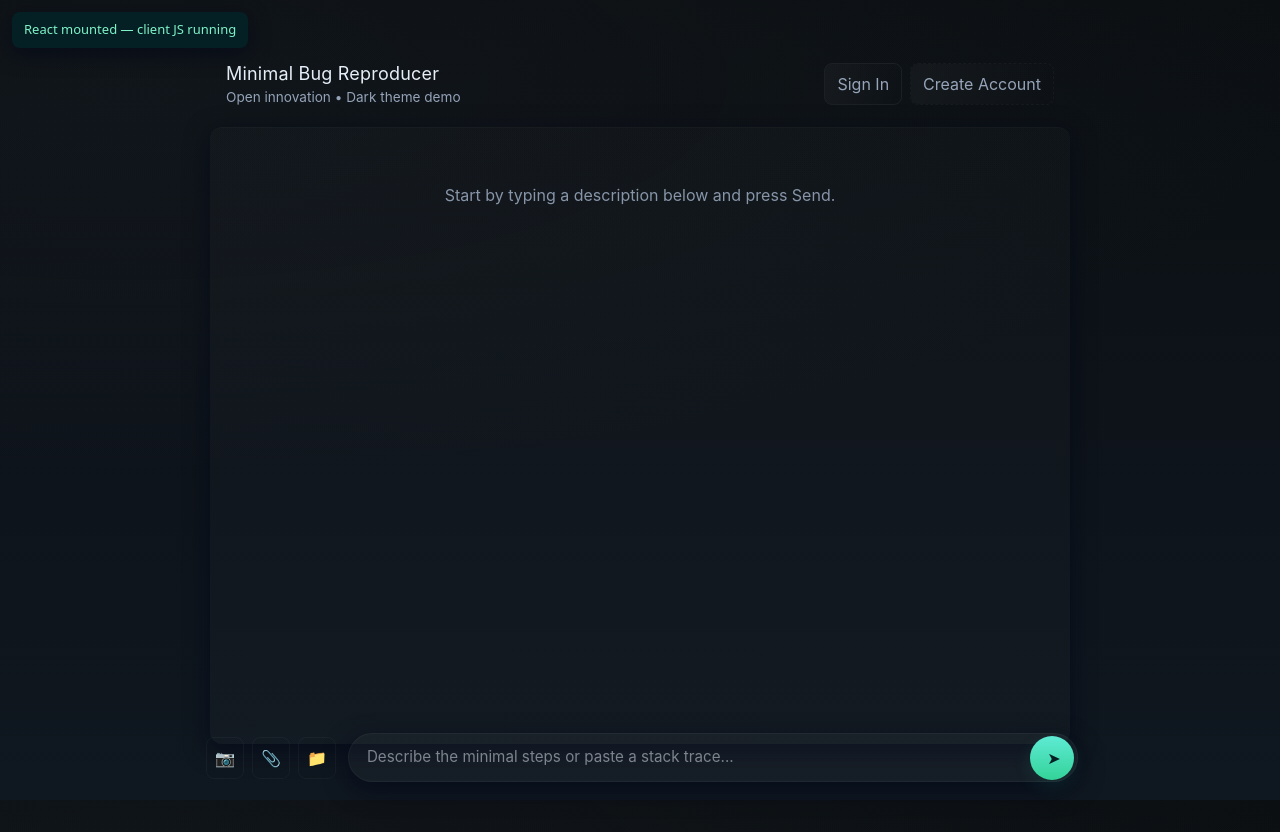
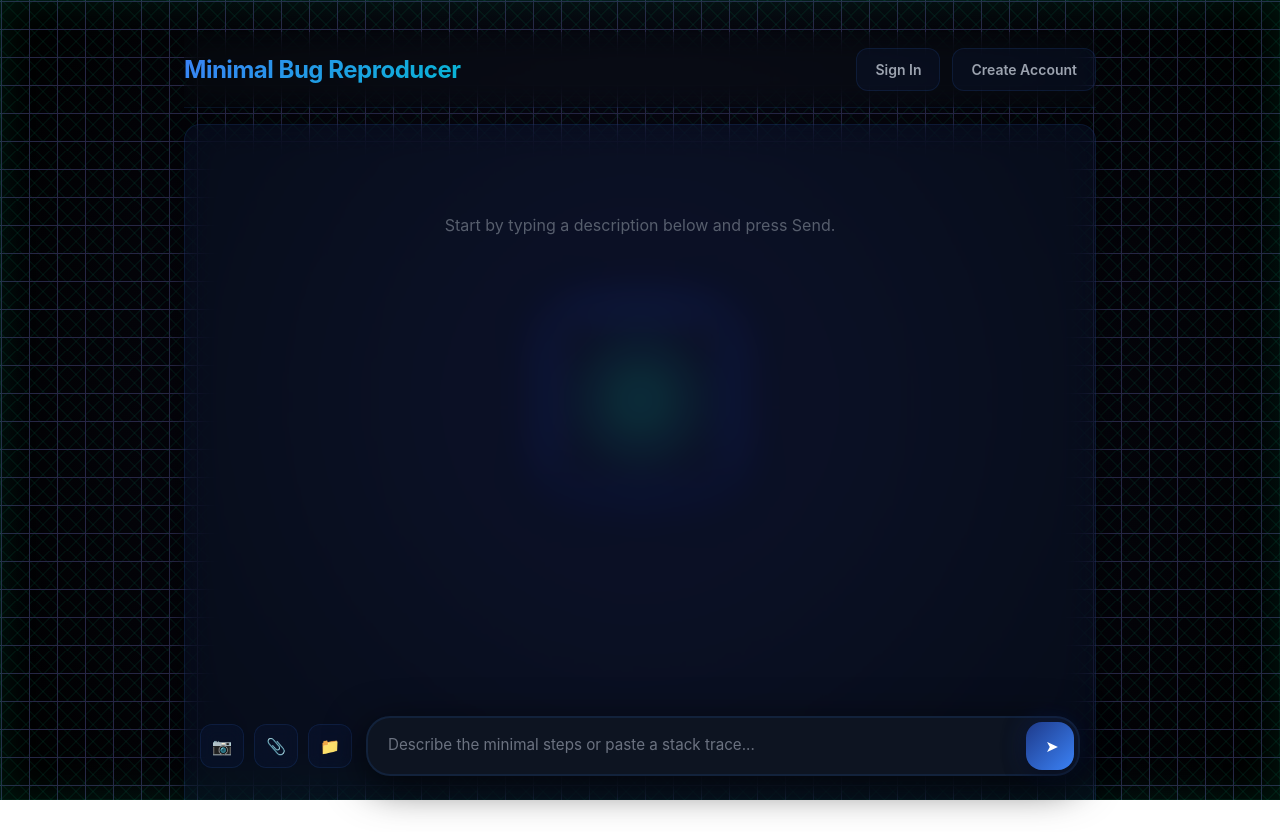
Before and after one commit to Kr-Suryansh/Minimal-Bug-Recreator, a React (Vite) app in the folder Frontend/: page / in a window 1280 px wide. After the commit the page ends 800 px from the top, so only its background shows below. Built offline with nearby package versions, Linux system fonts and the light colour scheme.

Commit message:
updatedfrontend

```diff
--- a/Frontend/src/components/ChatUI.jsx
+++ b/Frontend/src/components/ChatUI.jsx
@@ -72,12 +72,11 @@ export default function ChatUI() {
       <div className="chat-header">
         <div className="chat-title">
           <h1>Minimal Bug Reproducer</h1>
-          <p className="muted">Open innovation • Dark theme demo</p>
         </div>
 
         <div className="auth-btns">
-          <button className="auth-btn" onClick={() => { setAuthMode('signin'); setAuthOpen(true)}}>Sign In</button>
-          <button className="auth-btn ghost" onClick={() => { setAuthMode('create'); setAuthOpen(true)}}>Create Account</button>
+          <button className="auth-btn" onClick={() => { setAuthMode('signin'); setAuthOpen(true)}}><span>Sign In</span></button>
+          <button className="auth-btn" onClick={() => { setAuthMode('create'); setAuthOpen(true)}}><span>Create Account</span></button>
         </div>
       </div>
 
--- a/Frontend/src/styles/chat.css
+++ b/Frontend/src/styles/chat.css
@@ -1,83 +1,389 @@
 :root{
-  --bg-1: #0b0f12;
-  --bg-2: #0f1720;
-  --panel: rgba(255,255,255,0.03);
-  --accent: #6ee7b7;
-  --muted: #94a3b8;
-  --glass: rgba(255,255,255,0.03);
+  /* Dark blue-black shaded palette */
+  --bg-base: #050a14;
+  --bg-elevated: #0a0f1a;
+  --bg-surface: #0d1421;
+  --bg-panel: #111827;
+
+  /* Deep blue accents */
+  --primary: #1e40af;
+  --primary-light: #3b82f6;
+  --primary-dark: #1e3a8a;
+  --secondary: #6366f1;
+  --accent-blue: #0ea5e9;
+  --accent-cyan: #06b6d4;
+
+  /* Text colors */
+  --text-primary: #e5e7eb;
+  --text-secondary: #9ca3af;
+  --text-muted: #6b7280;
+
+  /* Glass effect with blue tint */
+  --glass-border: rgba(59, 130, 246, 0.12);
+  --glass-bg: rgba(30, 64, 175, 0.08);
+  --glass-bg-hover: rgba(59, 130, 246, 0.15);
+
+  /* Shadows with blue tint */
+  --shadow-sm: 0 2px 8px rgba(0, 0, 0, 0.5);
+  --shadow-md: 0 4px 20px rgba(0, 0, 0, 0.6);
+  --shadow-lg: 0 10px 40px rgba(0, 0, 0, 0.7);
+  --shadow-glow: 0 0 40px rgba(30, 64, 175, 0.2);
+
+  /* Spacing */
+  --composer-space: 140px;
+}
+
+/* Matrix Background */
+.matrix-container {
+  position: fixed;
+  top: 0;
+  left: 0;
+  width: 100%;
+  height: 100%;
+  perspective: 1500px;
+  background-color: #0d0d1a;
+  overflow: hidden;
+  z-index: 0;
+}
+
+.matrix-grid {
+  width: 100%;
+  height: 100%;
+  background: linear-gradient(#262645 1px, transparent 1px),
+    linear-gradient(90deg, #262645 1px, transparent 1px),
+    repeating-linear-gradient(
+      45deg,
+      rgba(0, 255, 170, 0.05) 0px 1px,
+      transparent 1px 12px
+    ),
+    repeating-linear-gradient(
+      -45deg,
+      rgba(0, 255, 170, 0.05) 0px 1px,
+      transparent 1px 12px
+    ),
+    radial-gradient(circle at center, #0a0a1a 0%, #000 100%);
+  background-size:
+    28px 28px,
+    28px 28px,
+    50px 50px,
+    50px 50px,
+    cover;
+  border: 1px solid rgba(0, 255, 170, 0.1);
+  box-shadow:
+    inset 0 0 40px rgba(0, 255, 170, 0.1),
+    0 0 60px rgba(0, 255, 170, 0.15);
+  transform-style: preserve-3d;
+  transition: all 0.6s ease-in-out;
+  position: relative;
+}
+
+.matrix-grid::before {
+  content: "";
+  position: absolute;
+  top: 0;
+  left: 0;
+  right: 0;
+  bottom: 0;
+  background: linear-gradient(
+    90deg,
+    transparent,
+    rgba(0, 255, 170, 0.4),
+    transparent
+  );
+  animation: borderFlow 6s linear infinite;
+  pointer-events: none;
+  mask:
+    linear-gradient(#fff 0 0) padding-box,
+    linear-gradient(#fff 0 0);
+  mask-composite: exclude;
+}
+
+.matrix-grid::after {
+  content: "";
+  position: absolute;
+  top: 50%;
+  left: 50%;
+  width: 160px;
+  height: 160px;
+  background: radial-gradient(
+    circle,
+    rgba(0, 255, 170, 0.15) 0%,
+    transparent 70%
+  );
+  transform: translate(-50%, -50%);
+  animation: pulse 3.5s ease-in-out infinite alternate;
+  z-index: 1;
+}
+
+@keyframes borderFlow {
+  0% {
+    background-position: 0% 50%;
+  }
+  100% {
+    background-position: 200% 50%;
+  }
+}
+
+@keyframes pulse {
+  0% {
+    transform: translate(-50%, -50%) scale(0.85);
+    opacity: 0.2;
+  }
+  100% {
+    transform: translate(-50%, -50%) scale(1.1);
+    opacity: 0.5;
+  }
 }
 
 /* Layout */
-html,body,#root{height:100%;}
+html,body,#root{height:100%; overflow:hidden;}
 body{
   margin:0;
-  font-family: Inter, ui-sans-serif, system-ui, -apple-system, 'Segoe UI', Roboto, 'Helvetica Neue', Arial;
-  background: radial-gradient(1200px 400px at 10% 10%, rgba(100,116,139,0.06), transparent), linear-gradient(180deg,var(--bg-1),var(--bg-2));
-  color: #e6eef8;
+  font-family: 'Inter', -apple-system, BlinkMacSystemFont, 'Segoe UI', Roboto, 'Helvetica Neue', Arial, sans-serif;
+  color: var(--text-primary);
   -webkit-font-smoothing:antialiased;
+  -moz-osx-font-smoothing: grayscale;
+}
+
+#root {
+  position: relative;
+  z-index: 1;
 }
 
 .chat-shell{
-  max-width:900px;
+  max-width:960px;
   height:100vh;
   margin:0 auto;
   display:flex;
   flex-direction:column;
-  padding:1.25rem;
+  padding:0 1.5rem 1rem 1.5rem;
   box-sizing:border-box;
+  position:relative;
 }
 
 .chat-header{
-  padding:0.5rem 1rem;
+  padding:1rem 0;
   display:flex;
   align-items:center;
   justify-content:space-between;
-  gap:0.125rem;
+  gap:0.5rem;
+  border-bottom: 1px solid var(--glass-border);
+  backdrop-filter: blur(12px);
 }
-.chat-header h1{margin:0;font-size:1.125rem;letter-spacing:0.2px}
-.muted{color:var(--muted);font-size:0.85rem;margin:0}
+.chat-header h1{
+  margin:0;
+  font-size:1.5rem;
+  font-weight:700;
+  letter-spacing:-0.02em;
+  background: linear-gradient(135deg, var(--primary-light), var(--accent-cyan));
+  -webkit-background-clip: text;
+  -webkit-text-fill-color: transparent;
+  background-clip: text;
+}
+.muted{color:var(--text-muted);font-size:0.875rem;margin:0;font-weight:500}
 
-.chat-title{display:flex;flex-direction:column;align-items:flex-start}
+.chat-title{display:flex;flex-direction:column;align-items:flex-start;gap:0.25rem}
 
-.auth-btns{display:flex;gap:0.5rem;align-items:center}
-.auth-btn{background:transparent;border:1px solid rgba(255,255,255,0.06);color:var(--muted);padding:8px 12px;border-radius:8px;cursor:pointer;transition:all 160ms ease}
-.auth-btn:hover{transform:translateY(-3px);box-shadow:0 8px 20px rgba(2,8,30,0.6);color:#e6eef8;border-color:rgba(255,255,255,0.12)}
-.auth-btn.ghost{background:transparent;border:1px dashed rgba(255,255,255,0.04)}
+.auth-btns{display:flex;gap:0.75rem;align-items:center}
+.auth-btn{
+  background: var(--glass-bg);
+  border:1px solid var(--glass-border);
+  color:var(--text-secondary);
+  padding:10px 18px;
+  border-radius:12px;
+  cursor:pointer;
+  transition:all 250ms cubic-bezier(0.4, 0, 0.2, 1);
+  font-weight:600;
+  font-size:0.875rem;
+  backdrop-filter: blur(8px);
+  position:relative;
+  overflow:hidden;
+}
+.auth-btn::before{
+  content:'';
+  position:absolute;
+  inset:0;
+  background: linear-gradient(135deg, var(--primary), var(--secondary));
+  opacity:0;
+  transition: opacity 250ms ease;
+}
+.auth-btn span{position:relative;z-index:1}
+.auth-btn:hover{
+  transform:translateY(-2px);
+  box-shadow: var(--shadow-md), var(--shadow-glow);
+  border-color: var(--primary);
+  color:var(--text-primary);
+}
+.auth-btn:hover::before{opacity:0.1}
+.auth-btn:active{transform:translateY(0) scale(0.98)}
 
 /* Modal styles */
-.modal-overlay{position:fixed;inset:0;background:linear-gradient(0deg, rgba(2,6,23,0.6), rgba(2,6,23,0.6));display:flex;align-items:center;justify-content:center;z-index:9999;animation: fadeIn .16s ease}
-.modal{width:420px;max-width:92%;background:linear-gradient(180deg, rgba(255,255,255,0.02), rgba(255,255,255,0.015));border-radius:12px;padding:20px 22px;box-shadow:0 24px 80px rgba(2,6,23,0.75);position:relative;transform-origin:center;animation: popIn .18s cubic-bezier(.2,.9,.28,1)}
-.modal-close{position:absolute;right:10px;top:10px;border:none;background:transparent;color:var(--muted);font-size:18px;cursor:pointer}
-.modal-title{margin:0 0 6px 0;color:#e6eef8}
-.modal-sub{color:var(--muted);font-size:0.9rem;margin:0 0 12px}
-.modal-form{display:flex;flex-direction:column;gap:10px}
-.form-row{display:flex;flex-direction:column;gap:6px}
-.form-row span{color:var(--muted);font-size:0.78rem}
-.form-row input{padding:10px 12px;border-radius:8px;border:1px solid rgba(255,255,255,0.04);background:transparent;color:#e6eef8;outline:none}
-.form-error{color:#ffb4b4;background:rgba(255,180,180,0.04);padding:8px;border-radius:8px}
-.form-actions{display:flex;gap:8px;justify-content:flex-end;margin-top:6px}
-.primary{background:linear-gradient(90deg,#6ee7b7,#7c3aed);color:#041014;border:none;padding:10px 14px;border-radius:10px;cursor:pointer}
-.primary.loading{opacity:0.9}
-.ghost{background:transparent;border:1px solid rgba(255,255,255,0.06);color:var(--muted);padding:8px 12px;border-radius:8px}
+.modal-overlay{
+  position:fixed;
+  inset:0;
+  background: rgba(10, 14, 39, 0.85);
+  backdrop-filter: blur(12px);
+  display:flex;
+  align-items:center;
+  justify-content:center;
+  z-index:9999;
+  animation: fadeIn 200ms ease;
+}
+.modal{
+  width:460px;
+  max-width:92%;
+  background: var(--bg-panel);
+  border:1px solid var(--glass-border);
+  border-radius:24px;
+  padding:32px;
+  box-shadow: var(--shadow-lg), 0 0 50px rgba(30, 64, 175, 0.2);
+  position:relative;
+  transform-origin:center;
+  animation: popIn 300ms cubic-bezier(0.4, 0, 0.2, 1);
+}
+.modal-close{
+  position:absolute;
+  right:16px;
+  top:16px;
+  border:none;
+  background: var(--glass-bg);
+  color:var(--text-secondary);
+  font-size:20px;
+  cursor:pointer;
+  width:32px;
+  height:32px;
+  border-radius:10px;
+  display:flex;
+  align-items:center;
+  justify-content:center;
+  transition: all 200ms ease;
+}
+.modal-close:hover{
+  background: var(--glass-bg-hover);
+  color:var(--text-primary);
+  transform:rotate(90deg);
+}
+.modal-title{
+  margin:0 0 8px 0;
+  color:var(--text-primary);
+  font-size:1.75rem;
+  font-weight:700;
+  letter-spacing:-0.02em;
+}
+.modal-sub{
+  color:var(--text-secondary);
+  font-size:0.95rem;
+  margin:0 0 24px;
+  line-height:1.5;
+}
+.modal-form{display:flex;flex-direction:column;gap:16px}
+.form-row{display:flex;flex-direction:column;gap:8px}
+.form-row span{
+  color:var(--text-secondary);
+  font-size:0.875rem;
+  font-weight:600;
+  text-transform:uppercase;
+  letter-spacing:0.05em;
+}
+.form-row input{
+  padding:14px 16px;
+  border-radius:12px;
+  border:2px solid var(--glass-border);
+  background: var(--glass-bg);
+  color:var(--text-primary);
+  outline:none;
+  font-size:0.95rem;
+  transition: all 200ms ease;
+  backdrop-filter: blur(8px);
+}
+.form-row input:focus{
+  border-color: var(--primary-light);
+  background: var(--glass-bg-hover);
+  box-shadow: 0 0 0 4px rgba(30, 64, 175, 0.15);
+}
+.form-error{
+  color:#ff6b6b;
+  background: rgba(255, 107, 107, 0.08);
+  border:1px solid rgba(255, 107, 107, 0.2);
+  padding:12px;
+  border-radius:12px;
+  font-size:0.875rem;
+  font-weight:500;
+}
+.form-actions{display:flex;gap:12px;justify-content:flex-end;margin-top:8px}
+.primary{
+  background: linear-gradient(135deg, var(--primary-dark), var(--primary-light));
+  color:white;
+  border:none;
+  padding:12px 24px;
+  border-radius:12px;
+  cursor:pointer;
+  font-weight:600;
+  font-size:0.95rem;
+  transition: all 250ms cubic-bezier(0.4, 0, 0.2, 1);
+  box-shadow: var(--shadow-md), 0 0 25px rgba(30, 64, 175, 0.35);
+}
+.primary:hover{
+  transform:translateY(-2px);
+  box-shadow: var(--shadow-lg), 0 0 35px rgba(30, 64, 175, 0.5);
+}
+.primary:active{transform:translateY(0) scale(0.98)}
+.primary.loading{opacity:0.8; cursor:wait}
+.ghost{
+  background: var(--glass-bg);
+  border:1px solid var(--glass-border);
+  color:var(--text-secondary);
+  padding:12px 24px;
+  border-radius:12px;
+  cursor:pointer;
+  font-weight:600;
+  font-size:0.95rem;
+  transition: all 200ms ease;
+}
+.ghost:hover{
+  background: var(--glass-bg-hover);
+  color:var(--text-primary);
+  transform:translateY(-1px);
+}
 
-@keyframes popIn{from{opacity:0;transform:translateY(8px) scale(.98)}to{opacity:1;transform:none}}
+@keyframes popIn{
+  from{opacity:0;transform:translateY(20px) scale(0.95)}
+  to{opacity:1;transform:translateY(0) scale(1)}
+}
 @keyframes fadeIn{from{opacity:0}to{opacity:1}}
 
 .messages{
   flex:1 1 auto;
-  margin:0.75rem 0 4.25rem 0; /* leave space for composer */
-  padding:1rem;
-  border-radius:12px;
-  background: linear-gradient(180deg, rgba(255,255,255,0.01), rgba(255,255,255,0.015));
-  box-shadow: 0 6px 24px rgba(2,6,23,0.6), inset 0 1px 0 rgba(255,255,255,0.02);
+  min-height:0;
+  margin:1rem 0 0 0;
+  padding:1.5rem;
+  padding-bottom: calc(var(--composer-space) + 20px);
+  border-radius:16px;
+  background: var(--glass-bg);
+  border:1px solid var(--glass-border);
+  box-shadow: var(--shadow-md);
   overflow:auto;
+  backdrop-filter: blur(16px);
+  -webkit-overflow-scrolling: touch;
 }
 
+.messages::-webkit-scrollbar{width:8px}
+.messages::-webkit-scrollbar-track{background:transparent}
+.messages::-webkit-scrollbar-thumb{
+  background: var(--glass-border);
+  border-radius:8px;
+  border:2px solid transparent;
+  background-clip: padding-box;
+}
+.messages::-webkit-scrollbar-thumb:hover{background: var(--glass-bg-hover); background-clip: padding-box;}
+
 .empty{
-  color:var(--muted);
+  color:var(--text-muted);
   text-align:center;
-  margin-top:2.5rem;
-  opacity:0.9;
+  margin-top:4rem;
+  opacity:0.8;
+  font-size:1rem;
+  animation: floatSlow 6s ease-in-out infinite;
 }
 
 .file-attach{display:flex;align-items:center;gap:10px}
@@ -85,117 +391,171 @@ body{
 .attach-name{font-size:0.9rem;color:var(--muted)}
 .attach-icon{font-size:22px}
 
-.message{display:flex;margin:0.5rem 0}
+.message{
+  display:flex;
+  margin:1rem 0;
+  animation: msgFadeIn 350ms cubic-bezier(0.4, 0, 0.2, 1) both;
+}
 .message .bubble{
   display:inline-block;
-  padding:0.65rem 0.9rem;
-  border-radius:12px;
-  max-width:78%;
-  background: linear-gradient(180deg, rgba(255,255,255,0.02), rgba(255,255,255,0.01));
-  color: #e6eef8;
-  animation: msgFadeIn 220ms ease both;
+  padding:1rem 1.25rem;
+  border-radius:16px;
+  max-width:75%;
+  background: var(--bg-surface);
+  border:1px solid var(--glass-border);
+  color: var(--text-primary);
+  box-shadow: var(--shadow-sm);
+  backdrop-filter: blur(8px);
+  transition: all 280ms cubic-bezier(0.4, 0, 0.2, 1);
+  line-height:1.6;
+  font-size:0.95rem;
+}
+
+.message .bubble:hover{
+  transform: translateY(-2px) scale(1.01);
+  box-shadow: var(--shadow-md);
+  border-color: var(--glass-bg-hover);
 }
 
 .from-user{justify-content:flex-end}
-.from-user .bubble{background:linear-gradient(90deg,#0ea5a1, #7c3aed); box-shadow: 0 6px 18px rgba(30,30,60,0.45);}
+.from-user .bubble{
+  background: linear-gradient(135deg, var(--primary-dark), var(--primary));
+  border:1px solid rgba(30, 64, 175, 0.3);
+  box-shadow: var(--shadow-md), 0 0 25px rgba(30, 64, 175, 0.25);
+  color: white;
+  font-weight:500;
+}
+.from-user .bubble:hover{
+  box-shadow: var(--shadow-lg), 0 0 35px rgba(30, 64, 175, 0.35);
+  transform: translateY(-3px) scale(1.02);
+}
 
-@keyframes msgFadeIn{from{opacity:0;transform:translateY(6px)}to{opacity:1;transform:none}}
+@keyframes msgFadeIn{
+  from{opacity:0;transform:translateY(12px) scale(0.95)}
+  to{opacity:1;transform:translateY(0) scale(1)}
+}
 
 .composer{
   position:fixed;
   left:50%;
   transform:translateX(-50%);
-  bottom:18px;
+  bottom:24px;
   display:flex;
   align-items:center;
-  width:calc(100% - 32px);
-  max-width:900px;
-  padding:0 16px;
+  width:calc(100% - 48px);
+  max-width:920px;
+  padding:0 20px;
   box-sizing:border-box;
   pointer-events:none;
+  z-index:100;
 }
 .composer > *{pointer-events:auto}
 
-.composer-left{display:flex;align-items:center;gap:8px;margin-right:12px;flex:0 0 auto}
-.attach-btn{background:transparent;border:1px solid rgba(255,255,255,0.04);color:var(--muted);padding:8px;border-radius:8px;cursor:pointer;transition:transform .14s ease,box-shadow .14s}
-.attach-btn:hover{transform:translateY(-3px);box-shadow:0 10px 30px rgba(2,8,30,0.5);color:#e6eef8}
+.composer-left{
+  display:flex;
+  align-items:center;
+  gap:10px;
+  margin-right:14px;
+  flex:0 0 auto;
+}
+.attach-btn{
+  background: var(--glass-bg);
+  border:1px solid var(--glass-border);
+  color:var(--text-secondary);
+  padding:10px;
+  border-radius:12px;
+  cursor:pointer;
+  transition:all 220ms cubic-bezier(0.4, 0, 0.2, 1);
+  backdrop-filter: blur(8px);
+  display:flex;
+  align-items:center;
+  justify-content:center;
+  width:44px;
+  height:44px;
+}
+.attach-btn:hover{
+  transform:translateY(-3px) scale(1.05);
+  box-shadow: var(--shadow-md);
+  color:var(--text-primary);
+  border-color: var(--primary);
+  background: var(--glass-bg-hover);
+}
+.attach-btn:active{transform:translateY(-1px) scale(1)}
 
-.composer-inner{display:flex;align-items:center;flex:1;gap:8px}
+.composer-inner{
+  display:flex;
+  align-items:center;
+  flex:1;
+  gap:10px;
+  background: var(--bg-surface);
+  border:2px solid var(--glass-border);
+  border-radius:24px;
+  padding:4px 4px 4px 20px;
+  box-shadow: var(--shadow-lg), 0 0 0 1px rgba(59, 130, 246, 0);
+  backdrop-filter: blur(20px);
+  transition: all 280ms cubic-bezier(0.4, 0, 0.2, 1);
+}
+.composer-inner:focus-within{
+  border-color: var(--primary-light);
+  box-shadow: var(--shadow-lg), 0 0 0 4px rgba(30, 64, 175, 0.2);
+}
 
 .composer-input{
   flex:1 1 auto;
-  min-height:44px;
+  min-height:48px;
+  max-height:180px;
   resize:none;
-  border-radius:999px;
-  padding:12px 18px;
-  background:var(--panel);
-  border:1px solid rgba(255,255,255,0.04);
-  color: #e6eef8;
-  box-shadow: 0 8px 24px rgba(2,6,23,0.6);
+  border:none;
+  padding:12px 0;
+  background:transparent;
+  color: var(--text-primary);
   outline:none;
   font-size:0.95rem;
-  transition: box-shadow 150ms ease, transform 120ms ease;
+  font-family: inherit;
+  line-height:1.5;
 }
-.composer-input:focus{box-shadow: 0 12px 36px rgba(2,6,23,0.7); transform: translateY(-2px)}
+.composer-input::placeholder{color:var(--text-muted); font-weight:400}
 
 .send-btn{
   position:relative;
-  margin-left:-56px;
-  width:44px;
-  height:44px;
-  border-radius:999px;
+  width:48px;
+  height:48px;
+  border-radius:16px;
   border:none;
   display:inline-flex;
   align-items:center;
   justify-content:center;
-  background:linear-gradient(180deg,#5eead4,#34d399);
-  color:#042024;
-  box-shadow: 0 6px 18px rgba(50,200,170,0.12);
+  background: linear-gradient(135deg, var(--primary-dark), var(--primary-light));
+  color:white;
+  box-shadow: var(--shadow-md), 0 0 25px rgba(30, 64, 175, 0.35);
   cursor:pointer;
   transform-origin:center;
-  transition: transform 140ms cubic-bezier(.2,.9,.3,1), box-shadow 140ms;
+  transition: all 250ms cubic-bezier(0.4, 0, 0.2, 1);
+  flex-shrink:0;
 }
-.send-btn:hover{transform:translateY(-3px) scale(1.03)}
-.send-btn:active{transform:translateY(0) scale(0.98)}
-.send-btn .send-icon{display:inline-block;transform:translateX(2px)}
+.send-btn:hover{
+  transform:translateY(-2px) scale(1.08);
+  box-shadow: var(--shadow-lg), 0 0 35px rgba(30, 64, 175, 0.5);
+}
+.send-btn:active{transform:translateY(0) scale(0.95)}
+.send-btn .send-icon{
+  display:inline-block;
+  transform:translateX(2px);
+  transition:transform 250ms cubic-bezier(0.4, 0, 0.2, 1);
+}
+.send-btn:hover .send-icon{transform:translateX(4px) rotate(-10deg) scale(1.1)}
 
-.send-btn.sending{animation: pulse 900ms infinite}
-@keyframes pulse{0%{box-shadow:0 6px 18px rgba(50,200,170,0.12)}50%{box-shadow:0 12px 36px rgba(50,200,170,0.16)}100%{box-shadow:0 6px 18px rgba(50,200,170,0.12)}}
-
-/* Extra interactive hover animations */
-.message .bubble{
-  transition: transform 220ms cubic-bezier(.2,.9,.3,1), box-shadow 220ms, filter 220ms;
-}
-.message .bubble:hover{
-  transform: translateY(-6px) scale(1.03);
-  filter: brightness(1.06) saturate(1.05);
-  box-shadow: 0 14px 36px rgba(20,20,40,0.5);
+.send-btn.sending{animation: pulse 1200ms ease-in-out infinite}
+@keyframes pulse{
+  0%, 100%{box-shadow: var(--shadow-md), 0 0 25px rgba(30, 64, 175, 0.35)}
+  50%{box-shadow: var(--shadow-lg), 0 0 45px rgba(30, 64, 175, 0.65)}
 }
 
-.auth-btn{
-  position:relative;overflow:hidden;
+/* Animations */
+@keyframes floatSlow{
+  0%, 100%{transform:translateY(0)}
+  50%{transform:translateY(-8px)}
 }
-.auth-btn::after{
-  content:'';position:absolute;inset:0;left:-100%;background:linear-gradient(90deg,transparent,rgba(255,255,255,0.03),transparent);transform:skewX(-15deg);transition:left 420ms ease}
-.auth-btn:hover::after{left:200%}
-
-.send-btn{
-  will-change:transform,box-shadow;
-}
-.send-btn:hover{transform:translateY(-4px) scale(1.07); box-shadow:0 18px 48px rgba(50,200,170,0.16)}
-.send-btn .send-icon{transition:transform 260ms cubic-bezier(.2,.9,.3,1)}
-.send-btn:hover .send-icon{transform:translateX(6px) rotate(12deg) scale(1.05)}
-
-.composer-input::placeholder{color:rgba(230,238,248,0.5)}
-.composer-input:focus{box-shadow: 0 20px 60px rgba(2,6,23,0.75), 0 0 30px rgba(124,58,237,0.06); border-color: rgba(124,58,237,0.35)}
-
-/* subtle floating animation for empty state to make the screen feel alive */
-.empty{animation: floatSlow 6s ease-in-out infinite;}
-@keyframes floatSlow{0%{transform:translateY(0)}50%{transform:translateY(4px)}100%{transform:translateY(0)}}
-
-/* modal button micro interactions */
-.primary:hover{transform:translateY(-3px) scale(1.01)}
-.ghost:hover{transform:translateY(-2px)}
 
 
 /* Responsive */
```
Also changed, not shown: Frontend/index.html (+5 -11 lines).
